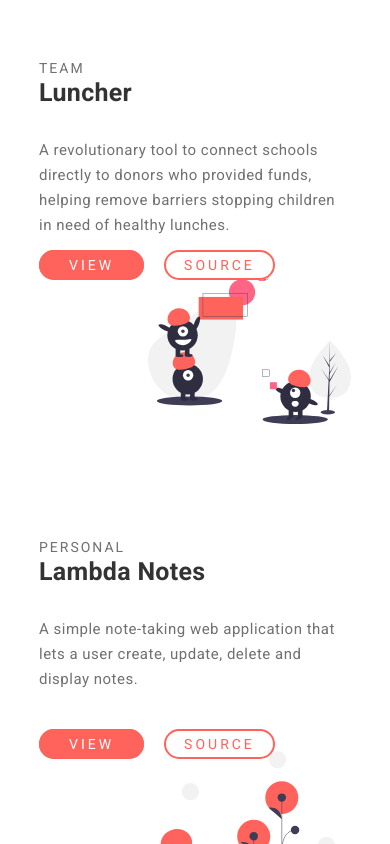
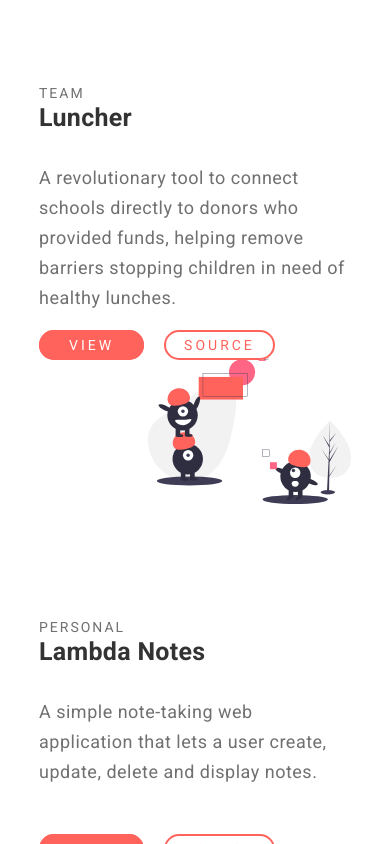
Before and after one commit to jsmndev/jsmn.dev, a React (Create React App) app: page / in a window 390 px wide. Shown: the part 1400-2244 px from the top of the page. Built offline with nearby package versions, Linux system fonts and the light colour scheme.

Commit message:
Adjusted styling for mobile view

```diff
--- a/src/_components/Projects/Projects.style.js
+++ b/src/_components/Projects/Projects.style.js
@@ -107,21 +107,39 @@ export const Project = styled.section`
       font-size: 1.8rem;
       line-height: 3rem;
       color: ${blackLight};
-      height: 12rem;
+      height: 8rem;
       margin-bottom: 3.5rem;
 
-      @media (max-width: 885px) {
-        font-size: 1.6rem;
-        line-height: 2.5rem;
+      @media (max-width: 1066px) {
+        height: 12rem;
       }
 
       @media (max-width: 610px) {
         height: 8rem;
       }
 
-      @media (max-width: 400px) {
-        font-size: 1.5rem;
-        margin-bottom: 4rem;
+      @media (max-width: 390px) {
+        height: 11rem;
+      }
+    }
+
+    .long-description {
+      height: 11rem;
+
+      @media (max-width: 1111px) {
+        height: 15rem;
+      }
+
+      @media (max-width: 610px) {
+        height: 11rem;
+      }
+
+      @media (max-width: 444px) {
+        height: 14rem;
+      }
+
+      @media (max-width: 345px) {
+        height: 16rem;
       }
     }
 
--- a/src/_components/Projects/StaticProjectGallery.js
+++ b/src/_components/Projects/StaticProjectGallery.js
@@ -56,7 +56,7 @@ const StaticProjectGallery = () => {
         <div className="project-description">
           <h3>TEAM</h3>
           <h2>Luncher</h2>
-          <p>
+          <p className="long-description">
             A revolutionary tool to connect schools directly to donors who
             provided funds, helping remove barriers stopping children in need of
             healthy lunches.
```
